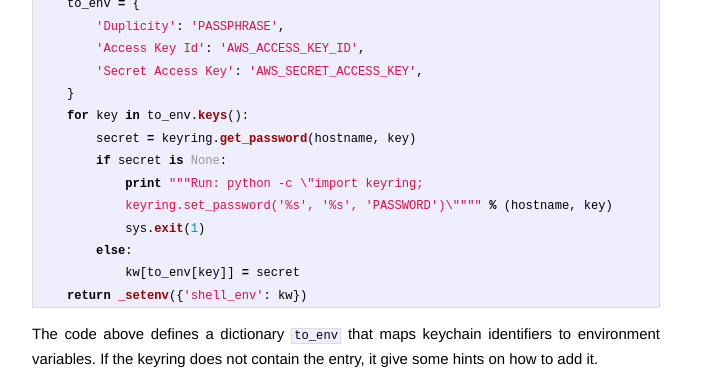
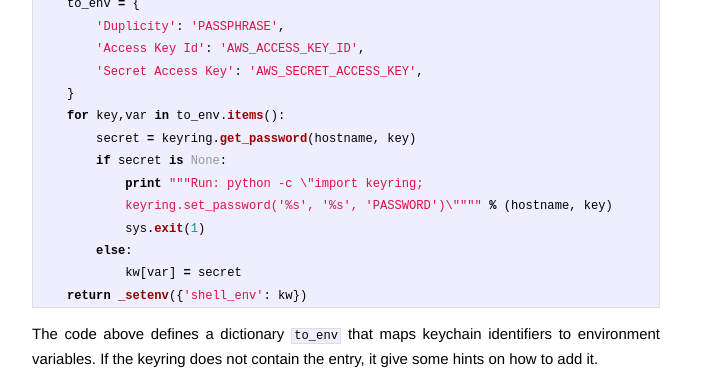
Before and after one commit to stefanjenkner/stefanjenkner.github.io, a Jekyll site: the page built from _posts/2014-06-11-fabric-keyring-duplicity-aws.markdown, in a window 1280 px wide. Shown: the part 1339-1709 px from the top of the page, without its empty margins (294-1020 px from the left). Built offline with Jekyll 4.4.1, drawn with Linux system fonts in a browser that asks for light colours; Markdown is read by kramdown in place of the engine named in the settings.

Commit message:
Fixed python code.

```diff
--- a/_posts/2014-06-11-fabric-keyring-duplicity-aws.markdown
+++ b/_posts/2014-06-11-fabric-keyring-duplicity-aws.markdown
@@ -59,14 +59,14 @@ def duplicity_env(hostname):
         'Access Key Id': 'AWS_ACCESS_KEY_ID',
         'Secret Access Key': 'AWS_SECRET_ACCESS_KEY',
     }
-    for key in to_env.keys():
+    for key,var in to_env.items():
         secret = keyring.get_password(hostname, key)
         if secret is None:
             print """Run: python -c \"import keyring;
             keyring.set_password('%s', '%s', 'PASSWORD')\"""" % (hostname, key)
             sys.exit(1)
         else:
-            kw[to_env[key]] = secret
+            kw[var] = secret
     return _setenv({'shell_env': kw})
 {% endhighlight %}
 
```
